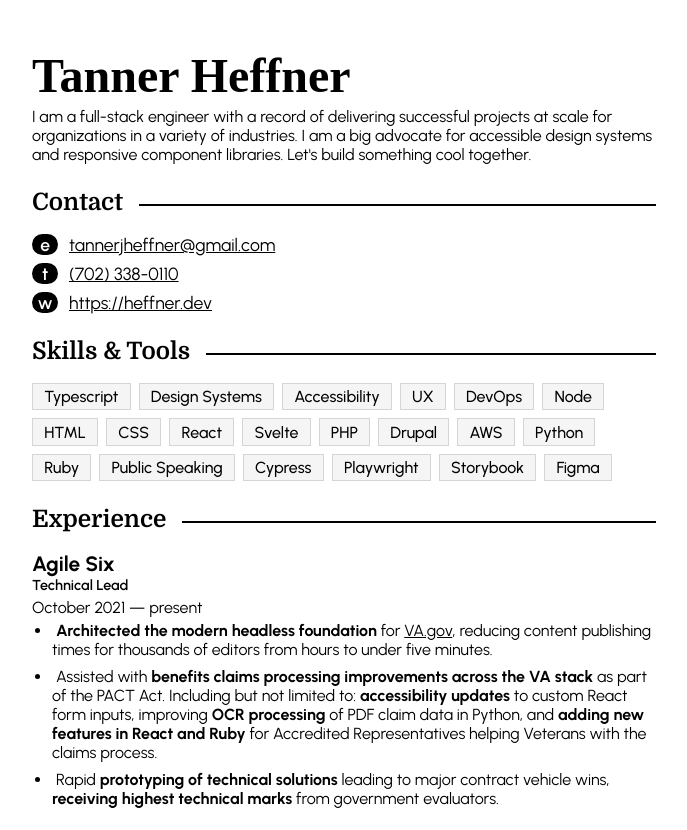
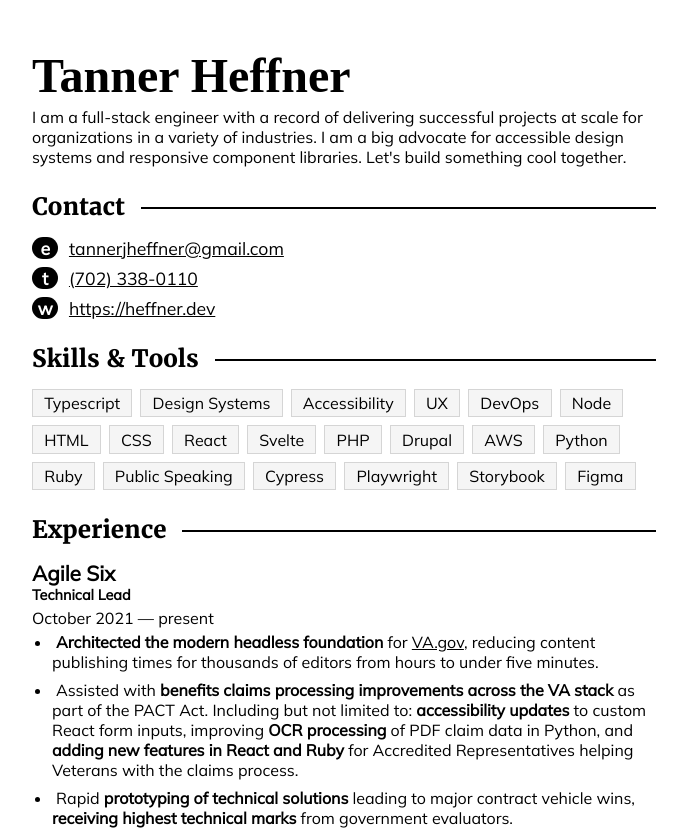
Before and after one commit to tjheffner/heffdotdev, a SvelteKit app: page /resume in a window 1280 px wide. Shown: the top 830 px of the page, without its empty margins (296-983 px from the left). Built offline with nearby package versions, Linux system fonts and the light colour scheme.

Commit message:
update resume fonts to match site

```diff
--- a/src/routes/(nowrapper)/resume/+page.svelte
+++ b/src/routes/(nowrapper)/resume/+page.svelte
@@ -3,9 +3,6 @@
 </script>
 
 <head>
-  <link rel="preconnect" href="https://fonts.googleapis.com">
-  <link rel="preconnect" href="https://fonts.gstatic.com">
-  <link href="https://fonts.googleapis.com/css2?family=Domine:wght@400..700&family=Urbanist:ital,wght@0,100..900;1,100..900&display=swap" rel="stylesheet">
   <title>Tanner Heffner's Resume</title>
 </head>
 
--- a/src/routes/(nowrapper)/resume/resume.css
+++ b/src/routes/(nowrapper)/resume/resume.css
@@ -1,3 +1,16 @@
+@font-face {
+  font-family: 'Merriweather';
+  font-style: normal;
+  font-weight: normal;
+  src: url('$lib/font/Merriweather-Bold.ttf') format('truetype');
+}
+@font-face {
+  font-family: 'Mulish';
+  font-style: normal;
+  font-weight: normal;
+  src: url('$lib/font/Mulish-Regular.ttf') format('truetype');
+}
+
 *,
 *:before,
 *:after {
@@ -9,7 +22,7 @@ body {
   max-width: 7.5in;
   padding: min(0.5in, 6vw);
 
-  font-family: 'Urbanist', sans-serif;
+  font-family: 'Mulish', sans-serif;
   --c-accent: black;
 }
 
@@ -19,7 +32,7 @@ a {
 }
 
 h1 {
-  font-family: 'Domine;', serif;
+  font-family: 'Merriweather;', serif;
   font-weight: 700;
   font-size: 2.5em;
   margin-block: 0;
@@ -30,7 +43,7 @@ h1 {
 
 h2 {
   display: flex;
-  font-family: 'Domine', serif;
+  font-family: 'Merriweather', serif;
   font-weight: 700;
   font-size: 1.5em;
   margin-block: 1em 0.5em;
```
